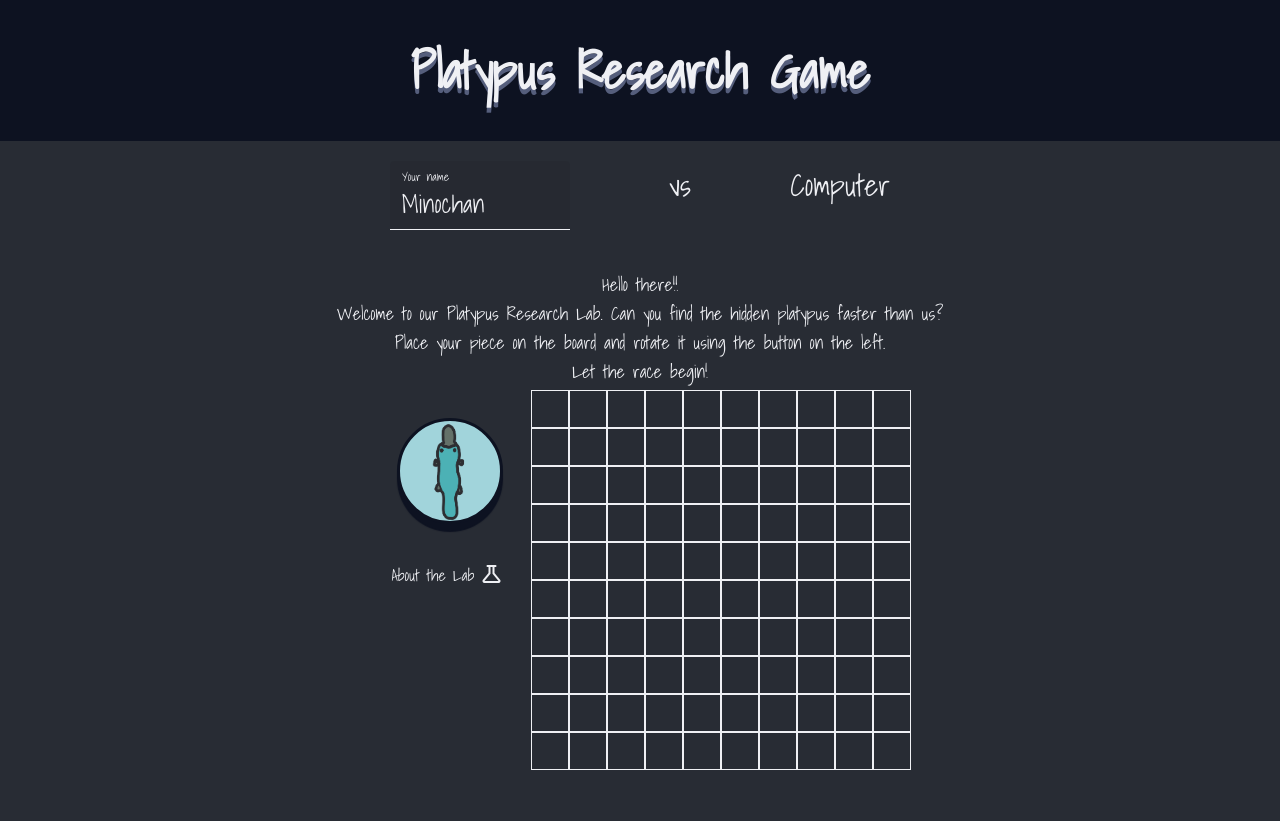
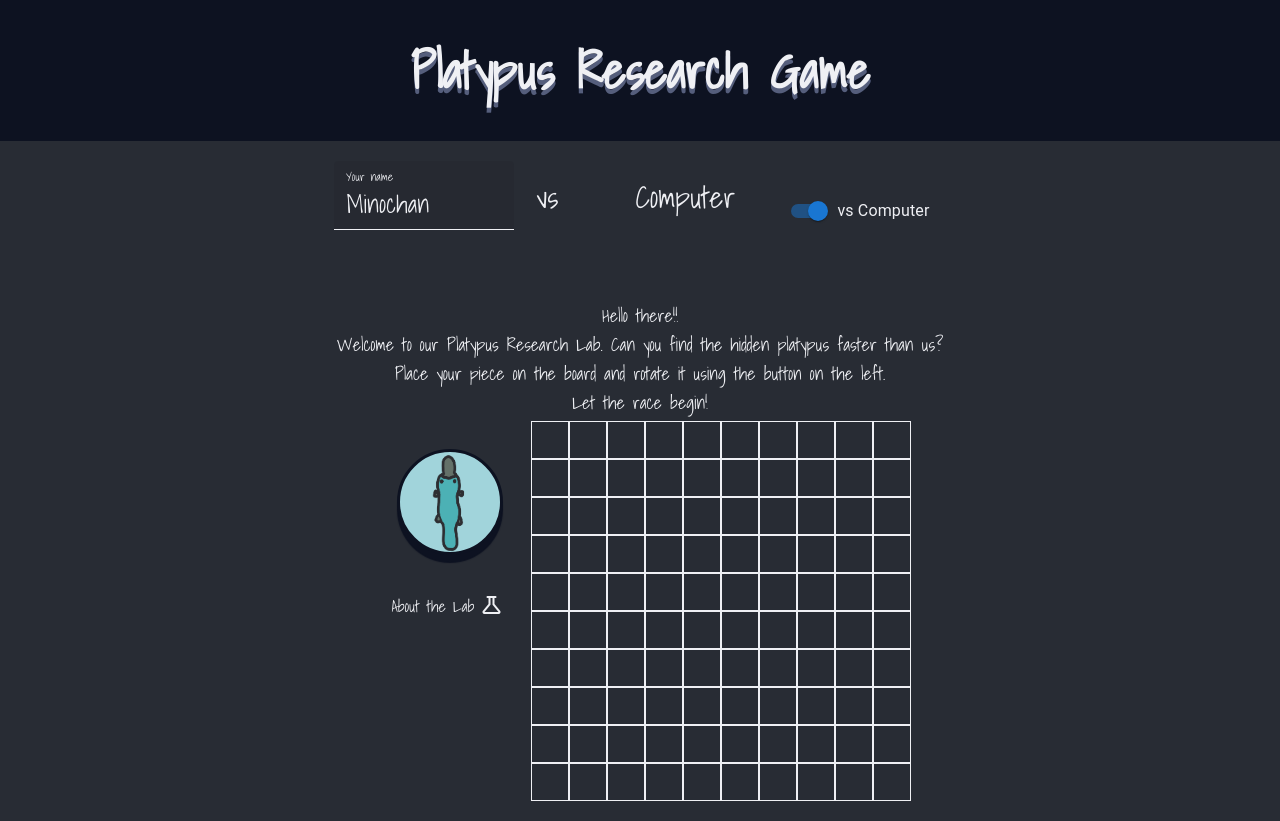
Before and after one commit to nabetxan/battleship, a React (Create React App) app: page / in a window 1280 px wide. Shown: the top 821 px of the page. Before the commit the page ends 800 px from the top, so only its background shows below. Built offline with nearby package versions, Linux system fonts and the light colour scheme.

Commit message:
fix: add computer mode switch

```diff
--- a/src/components/App.css
+++ b/src/components/App.css
@@ -98,6 +98,17 @@ body,
   display: flex;
   justify-content: space-around;
   min-width: 600px;
+  height: 100px;
+}
+
+.name{
+  width: 180px;
+  padding: 12px 15px 8px 18px;
+}
+
+.vs{
+  width:30px;
+  padding: 12px 15px 8px 18px;
 }
 
 #gameboard-field {
--- a/src/components/App.js
+++ b/src/components/App.js
@@ -6,14 +6,16 @@ import lostPlatypus from "./lost-platypus.png";
 import platypusCaptured from "./platypusCaptured.png";
 import platypusButton from "./platypusbutton.png";
 import IconButton from "@mui/material/IconButton";
-import TextField from "@mui/material/TextField";
+
 import SetupGameboard from "./SetupGameboard";
 import MyGameboard from "./MyGameboard";
 import OpponentGameboard from "./OpponentGameboard";
 import AboutLab from "./AboutLab";
+import SetupPlayers from "./SetupPlayers";
+import SwitchAi from "./SwitchAI";
 
 const P1 = new Player("Minochan", "platypus", false);
-const P2 = new Player("Computer", "monkey", true);
+const P2 = new Player("Kamachan", "monkey", true);
 const battleship = new BattleShip(P1, P2);
 
 function App() {
@@ -22,6 +24,13 @@ function App() {
   const [gameStatus, setGameStatus] = useState("not-started");
   const [direction, setDirection] = useState("y");
   const [result, setResult] = useState();
+  const [computerMode, setComputerMode] = useState(true);
+
+  const handleChangeComputerMode = (event) => {
+    setComputerMode(event.target.checked);
+    P2.isAI = event.target.checked;
+    console.log(P2.isAI);
+  };
 
   const updateCounter = function () {
     setCounter(counter + 1);
@@ -79,45 +88,35 @@ function App() {
 
         <div id="players-info-field" className="margin20">
           {gameStatus === "not-started" || gameStatus === "ready-to-play" ? (
-            <TextField
-              id="standard-basic"
-              label="Your name"
-              variant="filled"
-              spellCheck={false}
-              sx={{
-                input: {
-                  color: "var(--color-white)",
-                  fontSize: "25px",
-                  fontFamily: "Shadows Into Light",
-                },
-                label: {
-                  color: "var(--color-white)",
-                  fontFamily: "Shadows Into Light",
-                  "&.Mui-focused": {
-                    color: "var(--color-start-button)", // Customize the label color when focused
-                  },
-                },
-                width: "180px",
-
-                "& .MuiFilledInput-underline:before": {
-                  borderBottomColor: "var(--color-white)", // Customize the underline color
-                },
-                "& .MuiFilledInput-underline:after": {
-                  borderBottomColor: "var(--color-start-button)", // Customize the highlight color
-                },
-                "& .MuiFilledInput-underline:hover:before": {
-                  borderBottomColor: "var(--color-start-button)", // Customize the hover color
-                },
-              }}
-              defaultValue={P1.name !== "" ? P1.name : "Minochan"}
-              onChange={(e) => handleChangeName(e, P1)}
-            />
+            <SetupPlayers player={P1} handleChangeName={handleChangeName} />
           ) : (
-            <div className="name font-large">{battleship.P1.name}</div>
+            //after the game started, name shows up
+            <div className="name font-large">{P1.name}</div>
           )}
 
-          <div className="font-large">vs</div>
-          <div className="name font-large">{battleship.P2.name}</div>
+          <div className="vs font-large">vs</div>
+
+          {gameStatus === "not-started" || gameStatus === "ready-to-play" ? (
+            !computerMode ? (
+              <>
+                <SetupPlayers player={P2} handleChangeName={handleChangeName} />
+                <SwitchAi
+                  computerMode={computerMode}
+                  handleChangeComputerMode={handleChangeComputerMode}
+                />
+              </>
+            ) : (
+              <>
+                <div className="name font-large">Computer</div>
+                <SwitchAi
+                  computerMode={computerMode}
+                  handleChangeComputerMode={handleChangeComputerMode}
+                />
+              </>
+            )
+          ) : (
+            <div className="name font-large">{P2.name}</div>
+          )}
         </div>
       </header>
 
--- /dev/null
+++ b/src/components/SetupPlayers.js
@@ -0,0 +1,46 @@
+import TextField from "@mui/material/TextField";
+
+function SetupPlayers({ player, handleChangeName }) {
+  // const [currentCell, setCurrentCell] = useState([]);
+
+  return (
+    <div>
+      <TextField
+        id="standard-basic"
+        label="Your name"
+        variant="filled"
+        spellCheck={false}
+        sx={{
+          input: {
+            color: "var(--color-white)",
+            fontSize: "25px",
+            fontFamily: "Shadows Into Light",
+          },
+          label: {
+            color: "var(--color-white)",
+            fontFamily: "Shadows Into Light",
+            "&.Mui-focused": {
+              color: "var(--color-start-button)", // Customize the label color when focused
+            },
+          },
+          width: "180px",
+          height: "50px",
+
+          "& .MuiFilledInput-underline:before": {
+            borderBottomColor: "var(--color-white)", // Customize the underline color
+          },
+          "& .MuiFilledInput-underline:after": {
+            borderBottomColor: "var(--color-start-button)", // Customize the highlight color
+          },
+          "& .MuiFilledInput-underline:hover:before": {
+            borderBottomColor: "var(--color-start-button)", // Customize the hover color
+          },
+        }}
+        defaultValue={player.name !== "" ? player.name : "Minochan"}
+        onChange={(e) => handleChangeName(e, player)}
+      />
+    </div>
+  );
+}
+
+export default SetupPlayers;
--- /dev/null
+++ b/src/components/SwitchAI.js
@@ -0,0 +1,70 @@
+import Switch from "@mui/material/Switch";
+import FormControlLabel from "@mui/material/FormControlLabel";
+import { styled } from "@mui/material/styles";
+
+function SwitchAi({ computerMode, handleChangeComputerMode }) {
+  const IOSSwitch = styled((props) => (
+    <Switch
+      focusVisibleClassName=".Mui-focusVisible"
+      disableRipple
+      checked={computerMode}
+      onChange={handleChangeComputerMode}
+    />
+  ))(({ theme }) => ({
+    fontFamily: "Shadows Into Light",
+    width: 42,
+    height: 26,
+    padding: 0,
+    "& .MuiSwitch-switchBase": {
+      padding: 0,
+      margin: 2,
+      transitionDuration: "300ms",
+      "&.Mui-checked": {
+        transform: "translateX(16px)",
+        color: "#fff",
+        "& + .MuiSwitch-track": {
+          backgroundColor:
+            theme.palette.mode === "dark" ? "#2ECA45" : "#65C466",
+          opacity: 1,
+          border: 0,
+        },
+        "&.Mui-disabled + .MuiSwitch-track": {
+          opacity: 0.5,
+        },
+      },
+      "&.Mui-focusVisible .MuiSwitch-thumb": {
+        color: "#33cf4d",
+        border: "6px solid #fff",
+      },
+      "&.Mui-disabled .MuiSwitch-thumb": {
+        color:
+          theme.palette.mode === "light"
+            ? theme.palette.grey[100]
+            : theme.palette.grey[600],
+      },
+      "&.Mui-disabled + .MuiSwitch-track": {
+        opacity: theme.palette.mode === "light" ? 0.7 : 0.3,
+      },
+    },
+    "& .MuiSwitch-thumb": {
+      boxSizing: "border-box",
+      width: 22,
+      height: 22,
+    },
+    "& .MuiSwitch-track": {
+      borderRadius: 26 / 2,
+      backgroundColor: theme.palette.mode === "light" ? "#E9E9EA" : "#39393D",
+      opacity: 1,
+      transition: theme.transitions.create(["background-color"], {
+        duration: 500,
+      }),
+    },
+  }));
+  return (
+    <FormControlLabel
+      control={<IOSSwitch sx={{ m: 1 }} defaultChecked />}
+      label="vs Computer"
+    />
+  );
+}
+export default SwitchAi;
```
